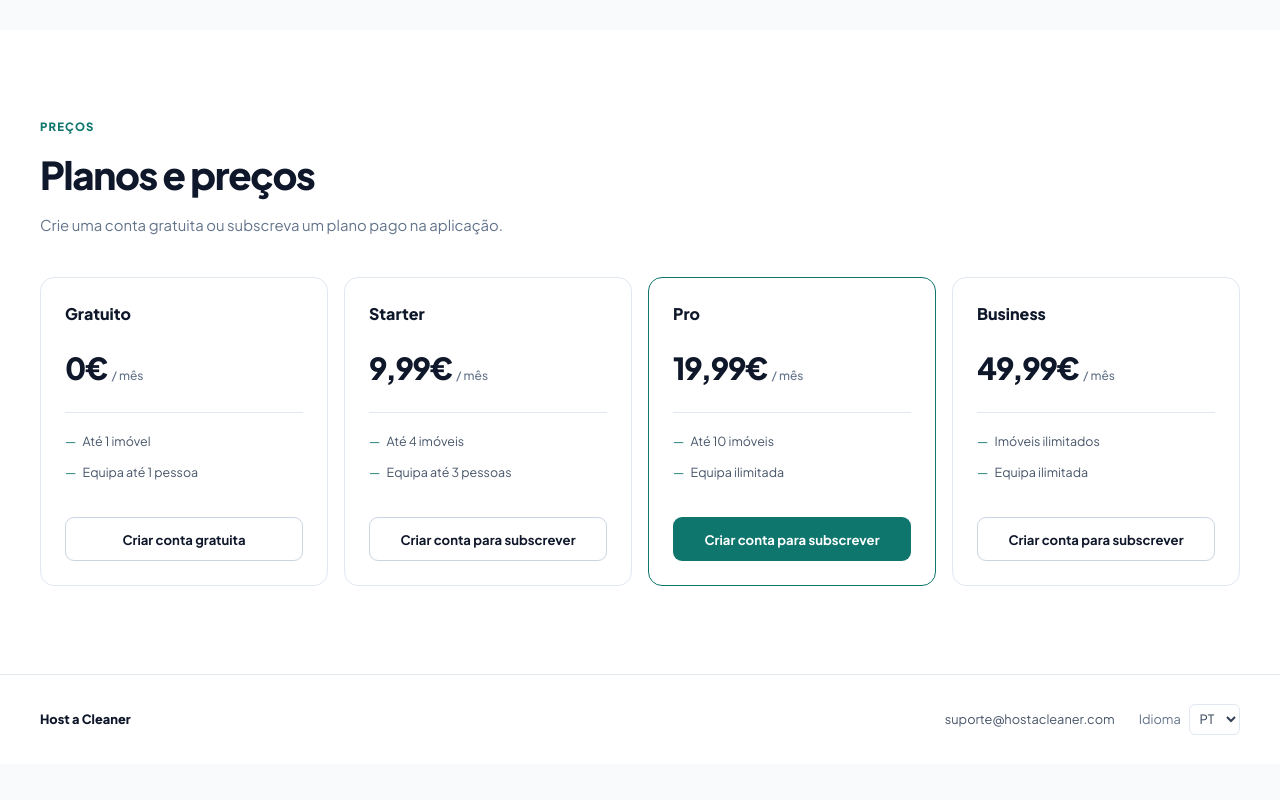
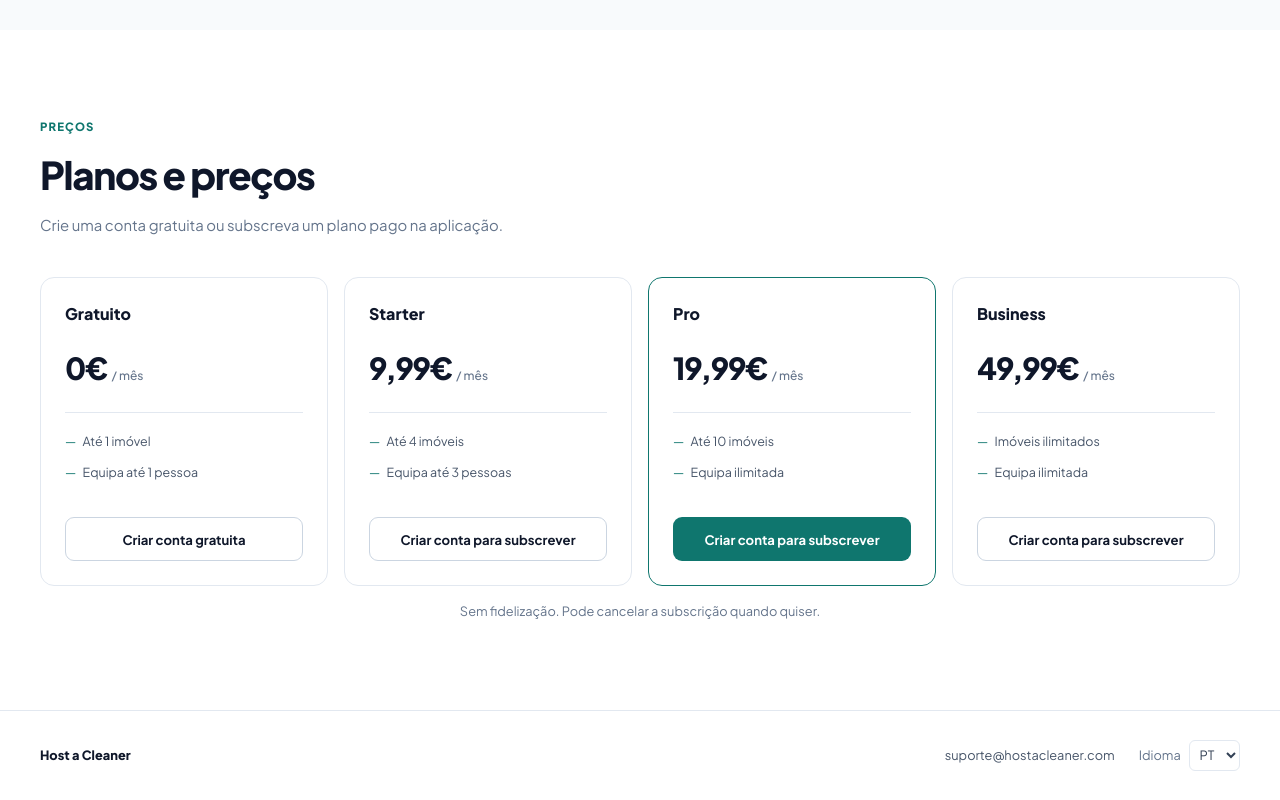
Before and after one commit to biavieira298-star/Host-a-Cleaner, a plain HTML site: page index.html in a window 1280 px wide. Shown: the part 1602-2402 px from the top of the page. Before the commit the page ends 2366 px from the top, so only its background shows below. Drawn offline with nearby package versions, Linux system fonts and the light colour scheme.

Commit message:
Update index.html

```diff
--- a/index.html
+++ b/index.html
@@ -214,6 +214,7 @@
                             <button type="button" class="landing-button landing-button-outline" onclick="openLandingAuth('signup')" data-i18n="landing_plan_cta">Criar conta para subscrever</button>
                         </article>
                     </div>
+                    <p class="landing-pricing-note" data-i18n="subscription_no_lock_in">Sem fidelização. Pode cancelar a subscrição quando quiser.</p>
                 </div>
             </section>
         </main>
@@ -1004,6 +1005,7 @@
                     </article>
                             </div>
                             <div class="pt-2 text-center">
+                                <p class="mb-2 text-xs text-slate-500" data-i18n="subscription_no_lock_in">Sem fidelização. Pode cancelar a subscrição quando quiser.</p>
                                 <button type="button" onclick="openCancellationPolicyModal()" aria-controls="cancellation-policy-modal" class="text-xs font-medium text-slate-500 underline decoration-slate-300 underline-offset-4 transition hover:text-teal-600 hover:decoration-teal-400">
                                     Política de Cancelamento e Reembolso
                                 </button>
```
